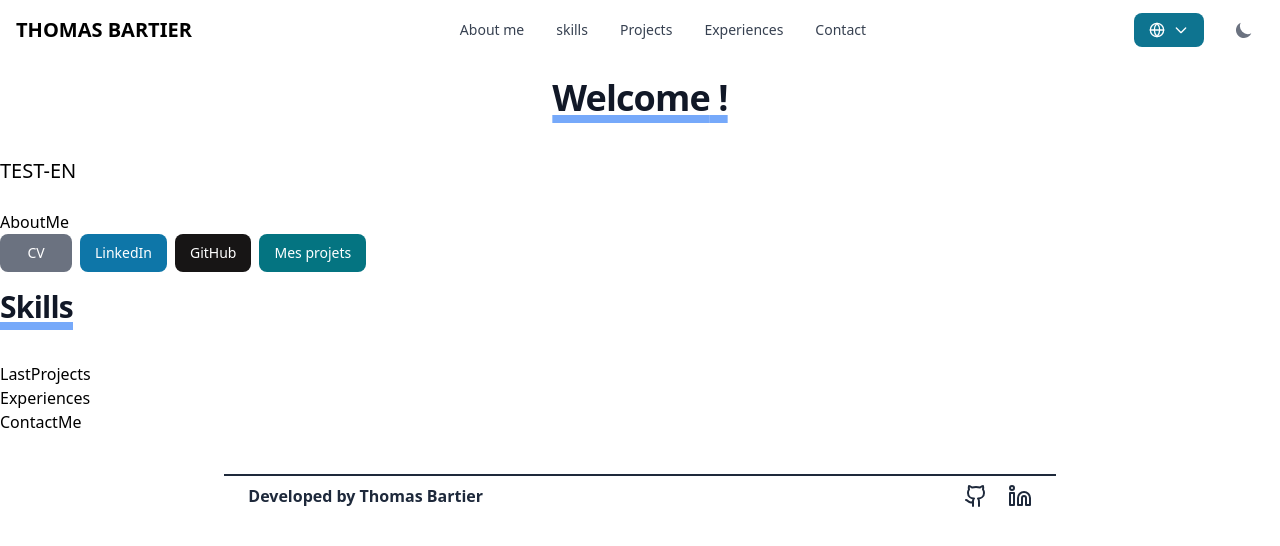
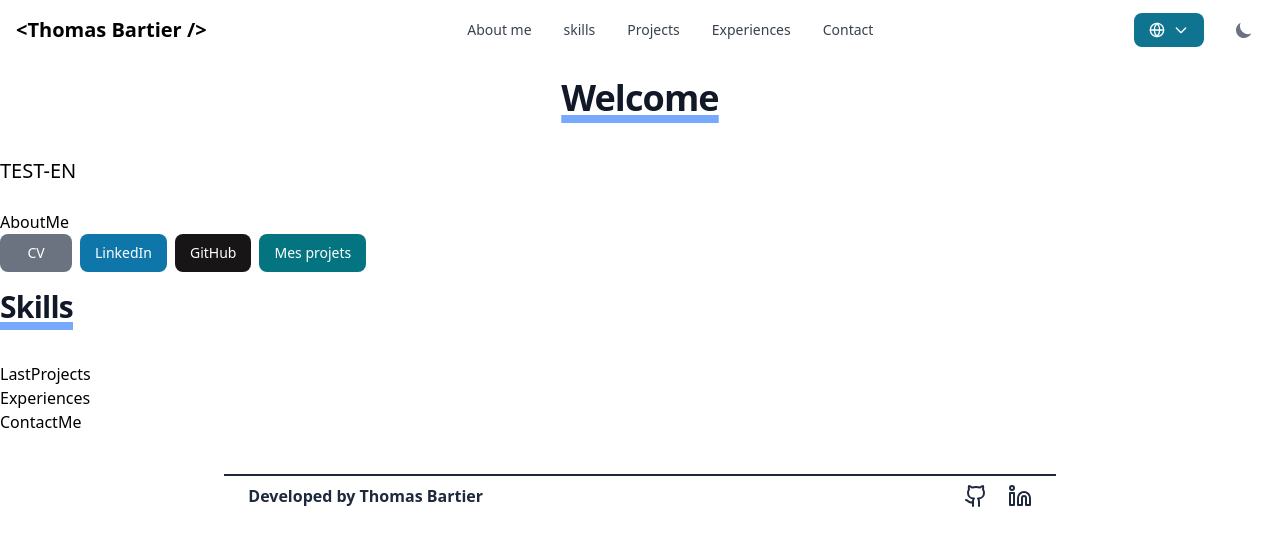
Before and after one commit to tomab23/Portfolio-2.0, a React (Vite) app: page / in a window 1280 px wide. Shown: the top 546 px of the page. Built offline with nearby package versions, Linux system fonts and the light colour scheme.

Commit message:
add new font test

```diff
--- a/src/components/custom/CustomTitle.jsx
+++ b/src/components/custom/CustomTitle.jsx
@@ -1,6 +1,9 @@
 
 
 const CustomTitle = ({ children, className }) => {
+
+  // const text = "<" + children +" />";
+
   return (
     <div>
       <h1 className={`font-extrabold leading-none tracking-tight text-gray-900  dark:text-white ${className}`}>
--- a/src/components/layout/Header.jsx
+++ b/src/components/layout/Header.jsx
@@ -13,6 +13,8 @@ import { useNavigate } from "react-router";
 const Header = ({ home }) => {
   const navigate = useNavigate();
 
+  const text = "<Thomas Bartier />";
+
   return (
     <Navbar fluid>
       <NavbarBrand href="">
@@ -20,7 +22,7 @@ const Header = ({ home }) => {
           onClick={() => navigate("/")}
           className="self-center whitespace-nowrap text-xl max-sm:text-sm font-semibold hover:scale-y-125 dark:text-white"
         >
-          THOMAS BARTIER
+          {text}
         </h1>
       </NavbarBrand>
       <div className="flex md:order-2">
--- a/src/index.css
+++ b/src/index.css
@@ -1,3 +1,10 @@
 @tailwind base;
 @tailwind components;
+
+@font-face {
+    font-family: 'SMACK';
+    src: local('SMACK'), url(./fonts/SMACK.ttf) format('ttf');
+  }
+
+
 @tailwind utilities;
--- a/src/pages/HomePage.jsx
+++ b/src/pages/HomePage.jsx
@@ -20,7 +20,7 @@ const HomePage = () => {
       <Header home />
       <div className="">
       <CustomTitle className={"text-center text-4xl mt-5 mb-10"}>
-        {t("WELCOME")} !
+        {t("WELCOME")}
       </CustomTitle>
       <h2>{t("TEST")}</h2> <br />
 
--- a/tailwind.config.js
+++ b/tailwind.config.js
@@ -12,6 +12,9 @@ module.exports = {
   ],
   theme : {
     extend: {
+      fontFamily: {
+        'custom': ['SMACK', 'Arial', 'sans-serif']
+      },
       colors: {
         "dark": {
           light: "#475569",
```
Also changed, not shown: src/fonts/SMACK.ttf (added), src/fonts/devgothic.TTF (added).
